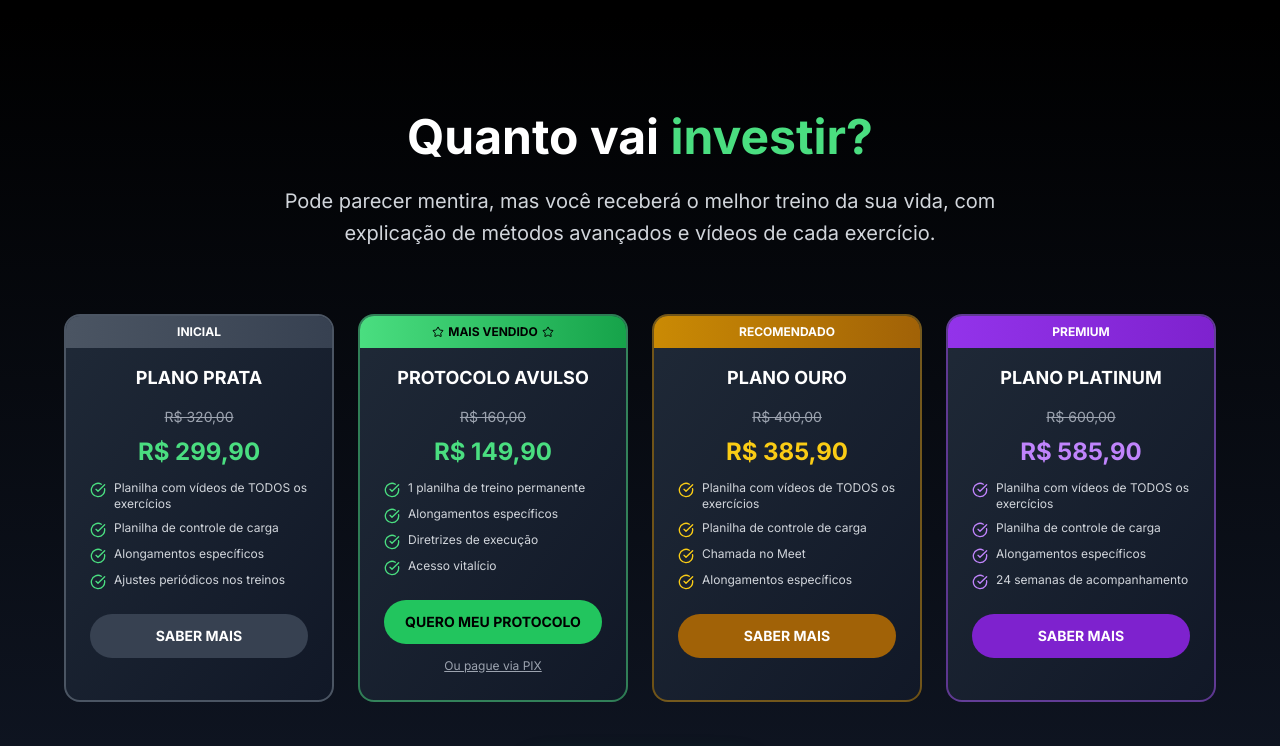
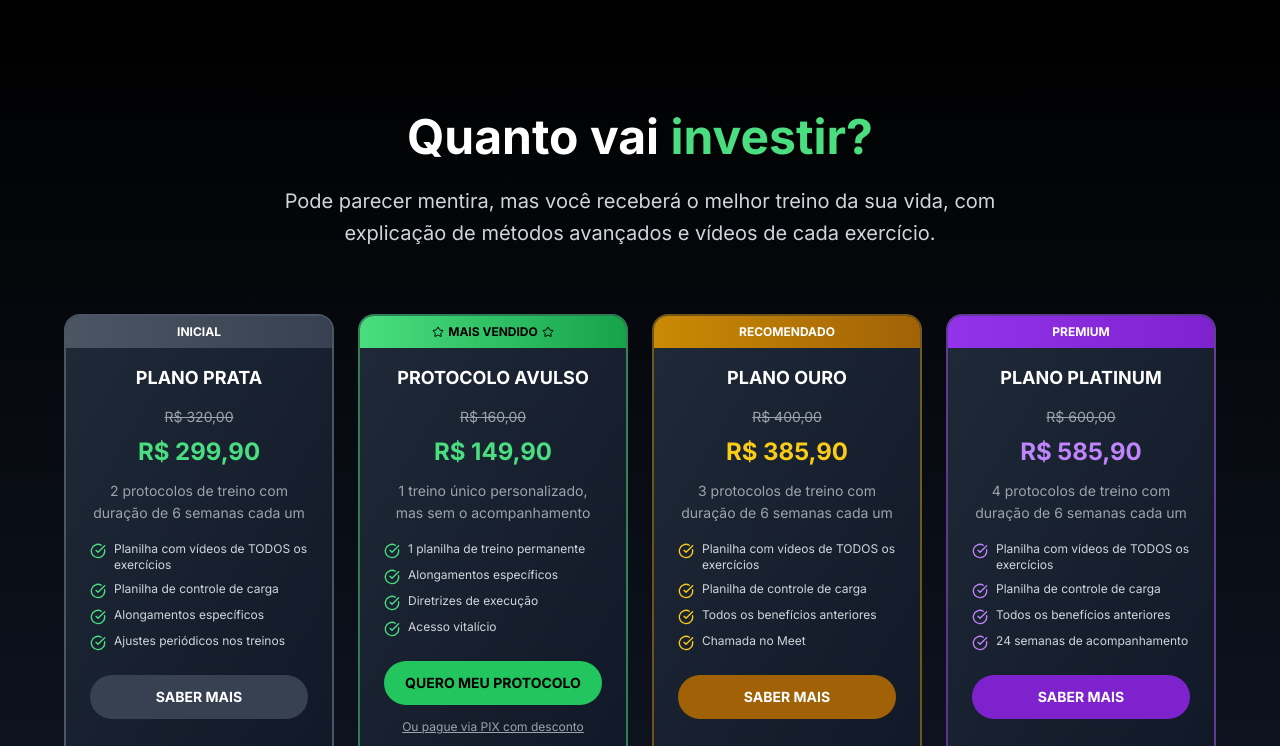
Before and after one commit to ytallobruno/maiateam-landingpage, a Next.js app: page / in a window 1280 px wide. Shown: the part 5408-6154 px from the top of the page. Built offline with nearby package versions, Linux system fonts and the light colour scheme.

Commit message:
feat: ajuste de nome, add info de planos

```diff
--- a/src/components/PricingSection.tsx
+++ b/src/components/PricingSection.tsx
@@ -31,7 +31,7 @@ export default function PricingSection() {
       badge: "MAIS VENDIDO",
       priceCredit: "R$ 160,00",
       priceVista: "R$ 149,90",
-      description: "Treino personalizado sem acompanhamento completo",
+      description: "1 treino único personalizado, mas sem o acompanhamento",
       features: [
         "1 planilha de treino permanente",
         "Alongamentos específicos",
@@ -54,8 +54,8 @@ export default function PricingSection() {
       features: [
         "Planilha com vídeos de TODOS os exercícios",
         "Planilha de controle de carga",
+        "Todos os benefícios anteriores",
         "Chamada no Meet",
-        "Alongamentos específicos",
       ],
       paymentLink: "#",
       whatsappLink:
@@ -73,7 +73,7 @@ export default function PricingSection() {
       features: [
         "Planilha com vídeos de TODOS os exercícios",
         "Planilha de controle de carga",
-        "Alongamentos específicos",
+        "Todos os benefícios anteriores",
         "24 semanas de acompanhamento",
       ],
       paymentLink: "#",
@@ -88,7 +88,8 @@ export default function PricingSection() {
     const themes = {
       gray: {
         border: "border-gray-600",
-        badgeBg: "bg-gradient-to-r from-gray-600 to-gray-700",
+        badgeBg:
+          "bg-gradient-to-r from-gray-600 to-gray-700 group-hover:from-gray-200",
         badgeText: "text-white",
         price: "text-green-400",
         icon: "text-green-400",
@@ -109,7 +110,8 @@ export default function PricingSection() {
       },
       yellow: {
         border: "border-yellow-600/50",
-        badgeBg: "bg-gradient-to-r from-yellow-600 to-yellow-700",
+        badgeBg:
+          "bg-gradient-to-r from-yellow-600 to-yellow-700 group-hover:from-yellow-500 group-hover:to-yellow-600",
         badgeText: "text-white",
         price: "text-yellow-400",
         icon: "text-yellow-400",
@@ -206,6 +208,10 @@ export default function PricingSection() {
                     {plan.priceVista}
                   </div>
 
+                  <p className="text-gray-400 text-sm mb-4 leading-relaxed">
+                    {plan.description}
+                  </p>
+
                   <div className="space-y-2 mb-6 text-left">
                     {plan.features.map((feature, index) => (
                       <div key={index} className="flex items-start gap-2">
@@ -234,7 +240,7 @@ export default function PricingSection() {
                         rel="noopener noreferrer"
                         className="text-gray-400 text-xs hover:text-green-400 transition-colors duration-200 underline"
                       >
-                        Ou pague via PIX
+                        Ou pague via PIX com desconto
                       </a>
                     </>
                   ) : (
--- a/src/components/ResultsSection.tsx
+++ b/src/components/ResultsSection.tsx
@@ -23,7 +23,7 @@ export default function ResultsSection() {
   const results = [
     {
       image: "/result3.webp",
-      name: "Andresa",
+      name: "Andressa",
       result: "Mais volume em 6 semanas",
       quote:
         "Depois de um período secando, em 6 semanas comi um pouco mais e foquei nos treinos; ganhei mais volume e um aspecto mais redondo.",
```
